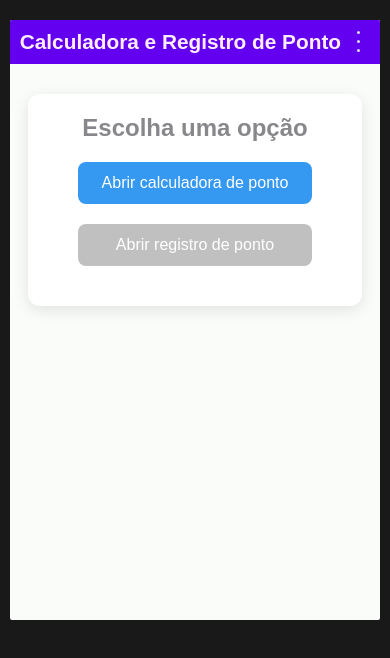
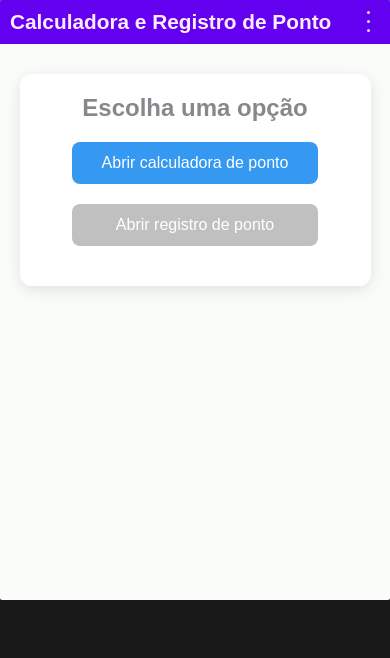
Before and after one commit to cristian-mota/Calculadora-de-ponto, a plain HTML site: page index.html in a window 390 px wide. Drawn offline with Linux system fonts and the light colour scheme.

Commit message:
Update style.css

```diff
--- a/css/style.css
+++ b/css/style.css
@@ -9,7 +9,7 @@
 }
 
 body {
-    padding-top: 20px;
+    padding-top: 0px;
     min-height: 100vh;
     font-family: sans-serif;
     background: rgba(0,0,0,0.9);
@@ -348,7 +348,7 @@ body {
 /* Ajustes para telas menores */
 @media (max-width: 580px) {
     .container {
-        width: 95vw;
+        width: 100vw;
         min-height: 50vh;
     }
 
```
